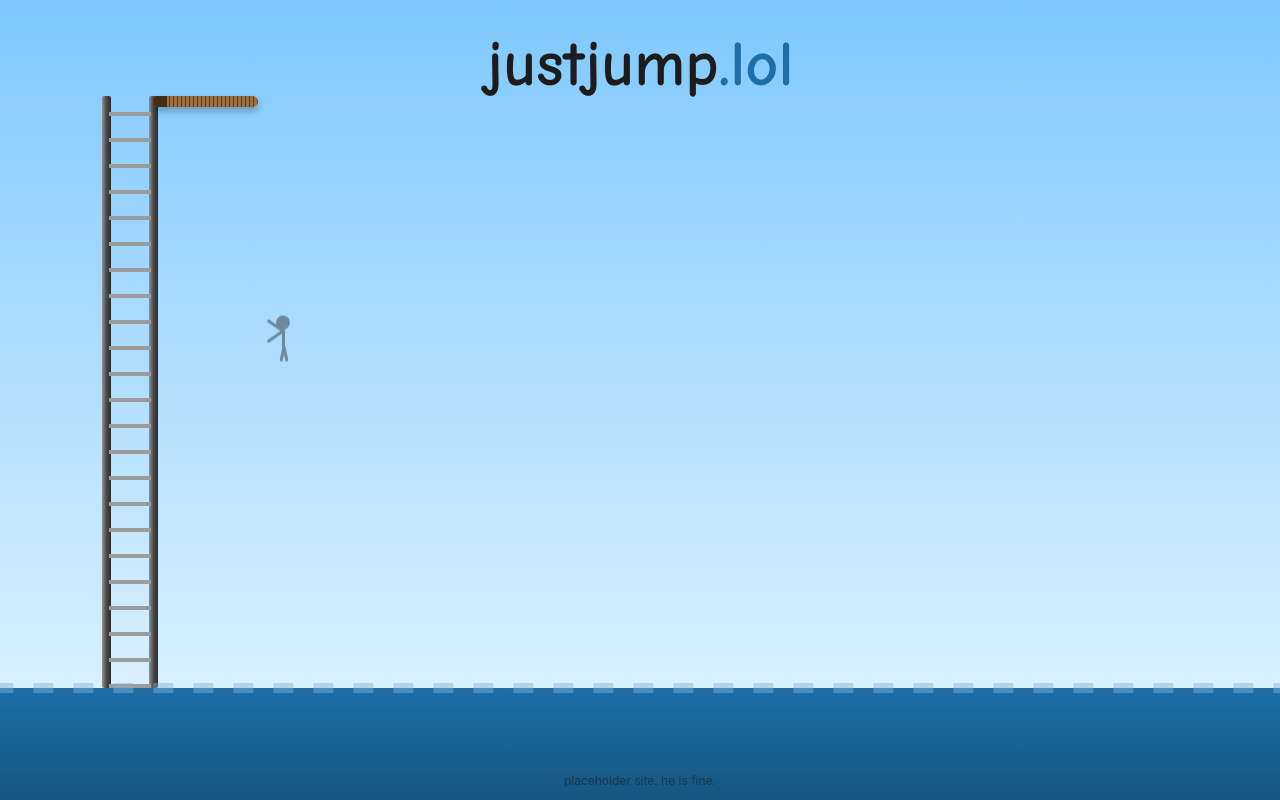
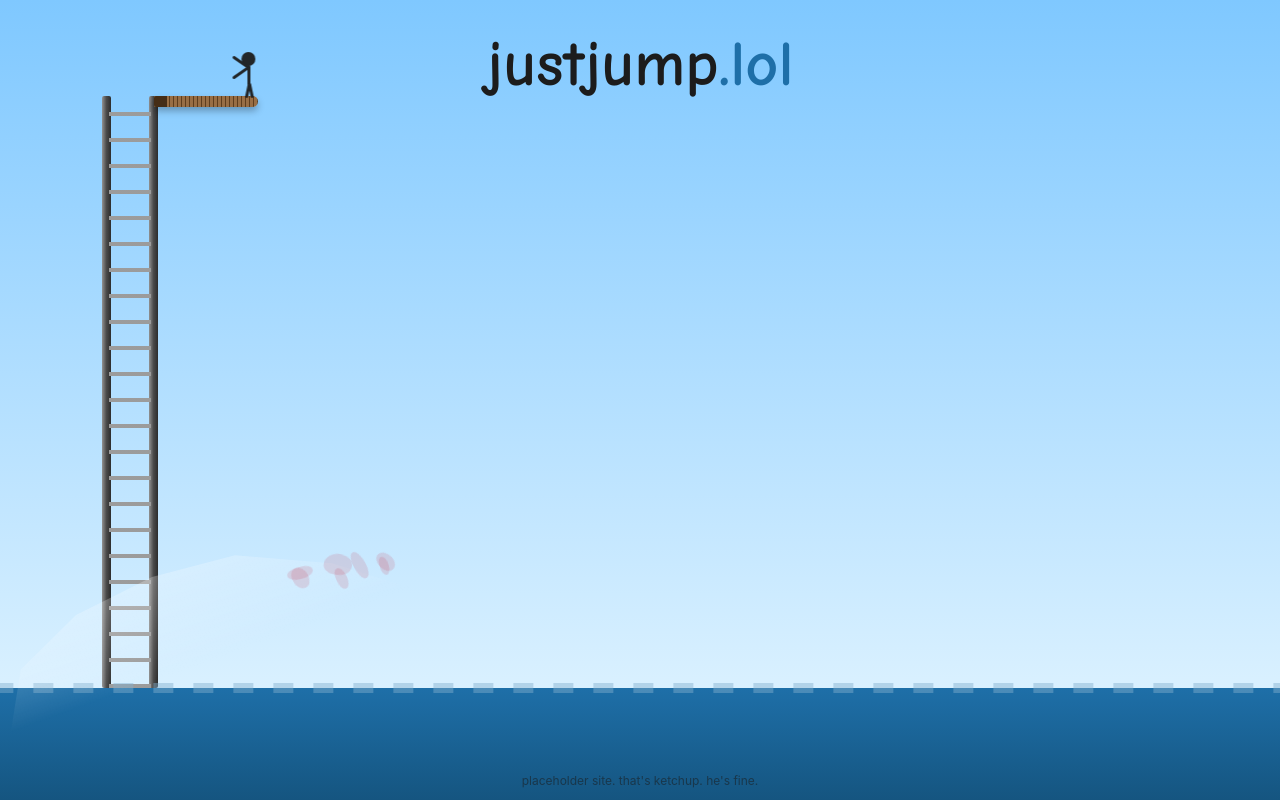
Before and after one commit to PC-47/jump, a plain HTML site: page index.html in a window 1280 px wide. Drawn offline with Linux system fonts and the light colour scheme.

Commit message:
Update index.html

```diff
--- a/index.html
+++ b/index.html
@@ -13,18 +13,22 @@
     --board: #8a5a2b;
     --metal: #4a4a4a;
     --man: #1c1c1c;
+    --rock: #7c848a;
+    --ketchup: #c8102e;
   }
   @media (prefers-color-scheme: dark) {
     :root:not([data-theme="light"]) {
       --sky-a: #0b2540; --sky-b: #173a5e;
       --water: #0c3a5c; --water-deep: #06253c;
       --board: #6b4423; --metal: #2a2a2a; --man: #e8e8e8;
+      --rock: #4e565b; --ketchup: #a50d25;
     }
   }
   :root[data-theme="dark"] {
     --sky-a: #0b2540; --sky-b: #173a5e;
     --water: #0c3a5c; --water-deep: #06253c;
     --board: #6b4423; --metal: #2a2a2a; --man: #e8e8e8;
+    --rock: #4e565b; --ketchup: #a50d25;
   }
 
   * { box-sizing: border-box; }
@@ -94,11 +98,27 @@
   }
   #tip { position: absolute; top: 0; left: 150px; width: 1px; height: 1px; }
 
+  /* ---------- rock ---------- */
+  #rock {
+    position: absolute; left: 0; bottom: 0; width: 54%; height: 34%;
+    background: linear-gradient(155deg,
+      color-mix(in srgb, var(--rock) 130%, white) 0%,
+      var(--rock) 45%,
+      color-mix(in srgb, var(--rock) 60%, black) 100%);
+    clip-path: polygon(0% 100%, 3% 52%, 11% 32%, 22% 18%, 34% 10%,
+                       48% 13%, 62% 24%, 76% 42%, 90% 66%, 100% 100%);
+  }
+  #rock::after {   /* highlight along the peak */
+    content: ""; position: absolute; inset: 0;
+    background: linear-gradient(160deg, rgba(255,255,255,.28) 0 18%, transparent 40%);
+  }
+
   /* ---------- diver ---------- */
   #diver {
     position: absolute; top: 0; left: 0; width: 14px; height: 46px;
     will-change: transform, opacity;
   }
+  #squash { position: absolute; inset: 0; transform-origin: 50% 100%; }
   #diver i { position: absolute; background: var(--man); border-radius: 2px; }
   .head { top: 0; left: 0; width: 14px; height: 14px; border-radius: 50% !important; }
   .torso { top: 13px; left: 6px; width: 3px; height: 20px; }
@@ -108,10 +128,16 @@
   .leg-l { top: 31px; left: 5px; width: 3px; height: 15px; rotate: 12deg; }
   .leg-r { top: 31px; left: 8px; width: 3px; height: 15px; rotate: -12deg; }
 
-  /* ---------- splash ---------- */
+  /* ---------- ketchup ---------- */
   .drop {
     position: absolute; border-radius: 50%; pointer-events: none;
     background: color-mix(in srgb, var(--water) 35%, white);
+  }
+  .drop.ketchup { background: var(--ketchup); }
+  .stain {
+    position: absolute; pointer-events: none; background: var(--ketchup);
+    border-radius: 50% 40% 55% 45%;
+    transition: opacity 2.5s linear;
   }
 
   footer {
@@ -136,19 +162,24 @@
   </div>
 
   <div id="diver">
-    <i class="head"></i><i class="arm l"></i><i class="arm r"></i>
-    <i class="torso"></i><i class="leg-l"></i><i class="leg-r"></i>
+    <div id="squash">
+      <i class="head"></i><i class="arm l"></i><i class="arm r"></i>
+      <i class="torso"></i><i class="leg-l"></i><i class="leg-r"></i>
+    </div>
   </div>
 
   <div id="water"></div>
-  <footer>placeholder site. he is fine.</footer>
+  <div id="rock"></div>
+  <footer>placeholder site. that's ketchup. he's fine.</footer>
 </div>
 
 <script>
 (() => {
   const stage = document.getElementById('stage');
   const diver = document.getElementById('diver');
+  const squash = document.getElementById('squash');
   const board = document.getElementById('board');
+  const rock  = document.getElementById('rock');
   const tip   = document.getElementById('tip');
 
   const GRAVITY = 1500;   // px/s²
@@ -156,13 +187,14 @@
   const rand = (a, b) => a + Math.random() * (b - a);
 
   // Measured once, and again on resize.
-  let startX = 0, startY = 0, waterY = 0;
+  let startX = 0, startY = 0, landY = 0;
   function measure() {
     const s = stage.getBoundingClientRect();
     const t = tip.getBoundingClientRect();
+    const r = rock.getBoundingClientRect();
     startX = t.left - s.left - 4;
-    startY = t.top - s.top - 44;   // feet resting on the board
-    waterY = stage.clientHeight * 0.86 - 22;
+    startY = t.top - s.top - 44;                      // feet on the board
+    landY  = (r.top - s.top) + r.height * 0.13 - 44;  // peak of the rock
   }
   measure();
   addEventListener('resize', measure, { passive: true });
@@ -170,6 +202,7 @@
   // Diver state
   let phase = 'stand', t = 0;
   let x = 0, y = 0, vx = 0, vy = 0, rot = 0, spin = 0, alpha = 1;
+  let sx = 1, sy = 1;
   let fromX = 0, fromY = 0;
 
   // Board spring
@@ -179,20 +212,37 @@
     angle += angleVel * dt;
   }
 
-  function splash() {
+  function ketchup() {
     const frag = document.createDocumentFragment();
-    for (let i = 0; i < 10; i++) {
+
+    // airborne spray
+    for (let i = 0; i < 18; i++) {
       const d = document.createElement('div');
-      const size = rand(4, 10);
-      d.className = 'drop';
-      d.style.cssText = `width:${size}px;height:${size}px;left:${x + rand(-14, 14)}px;top:${waterY + 18}px`;
+      const size = rand(4, 13);
+      d.className = 'drop ketchup';
+      d.style.cssText = `width:${size}px;height:${size}px;left:${x + rand(-10, 10)}px;top:${landY + 38}px`;
       frag.appendChild(d);
       d.animate(
-        [{ transform: 'translate(0,0)', opacity: 1 },
-         { transform: `translate(${rand(-70, 70)}px,${rand(-70, -20)}px)`, opacity: 0 }],
-        { duration: rand(400, 750), easing: 'ease-out' }
+        [{ transform: 'translate(0,0) scale(1)', opacity: 1 },
+         { transform: `translate(${rand(-130, 130)}px,${rand(-120, -30)}px) scale(.4)`, opacity: 0 }],
+        { duration: rand(500, 950), easing: 'cubic-bezier(.2,.7,.4,1)' }
       ).onfinish = () => d.remove();
     }
+
+    // stains that soak into the rock, then fade
+    for (let i = 0; i < 7; i++) {
+      const st = document.createElement('div');
+      const w = rand(10, 30);
+      st.className = 'stain';
+      st.style.cssText =
+        `width:${w}px;height:${w * rand(.4, .8)}px;opacity:.85;` +
+        `left:${x + rand(-55, 55)}px;top:${landY + rand(34, 56)}px;` +
+        `rotate:${rand(0, 360)}deg`;
+      frag.appendChild(st);
+      setTimeout(() => { st.style.opacity = '0'; }, 400);
+      setTimeout(() => st.remove(), 3200);
+    }
+
     stage.appendChild(frag);
   }
 
@@ -203,7 +253,7 @@
 
     switch (phase) {
       case 'stand':                        // appear on the board and pause
-        x = startX; y = startY; rot = 0;
+        x = startX; y = startY; rot = 0; sx = 1; sy = 1;
         alpha = Math.min(t / 0.3, 1);
         spring(dt, 0);
         if (t > 1.0) next('crouch');
@@ -223,26 +273,34 @@
         vy += GRAVITY * dt;
         x += vx * dt; y += vy * dt; rot += spin * dt;
         spring(dt, 0);
-        if (y >= waterY) { splash(); alpha = 0; next('under'); }
+        if (y >= landY) {                  // meets rock
+          y = landY; rot = 0;
+          sx = 2.0; sy = 0.18;
+          ketchup();
+          next('splat');
+        }
         break;
 
-      case 'under':                        // briefly submerged
+      case 'splat':                        // flattened on the rock
         spring(dt, 0);
-        if (t > 0.3) { y = waterY; rot = 0; alpha = 1; next('bob'); }
+        y = landY;
+        if (t > 0.9) { fromX = x; fromY = y; next('peel'); }
         break;
 
-      case 'bob':                          // float and wobble
-        y = waterY - 6 + Math.sin(t * 4.5) * 7;
-        rot = Math.sin(t * 3) * 6;
-        if (t > 1.7) { fromX = x; fromY = y; next('climb'); }
+      case 'peel': {                       // unflatten, then fade out
+        const k = Math.min(t / 0.8, 1);
+        sx = 2.0 + (1 - 2.0) * k;
+        sy = 0.18 + (1 - 0.18) * k;
+        alpha = 1 - k;
+        if (k === 1) { sx = sy = 1; next('climb'); }
         break;
+      }
 
-      case 'climb': {                      // fade back up to the board
-        const k = Math.min(t / 0.7, 1);
+      case 'climb': {                      // drift back up to the board
+        const k = Math.min(t / 0.5, 1);
         x = fromX + (startX - fromX) * k;
         y = fromY + (startY - fromY) * k;
-        rot = 0;
-        alpha = 1 - k;
+        rot = 0; alpha = 0;
         if (k === 1) next('stand');
         break;
       }
@@ -256,6 +314,7 @@
     update(dt);
     diver.style.transform = `translate(${x - 7}px, ${y}px) rotate(${rot}deg)`;
     diver.style.opacity = alpha;
+    squash.style.transform = `scale(${sx}, ${sy})`;
     board.style.transform = `rotate(${angle}deg)`;
     requestAnimationFrame(frame);
   }
```
